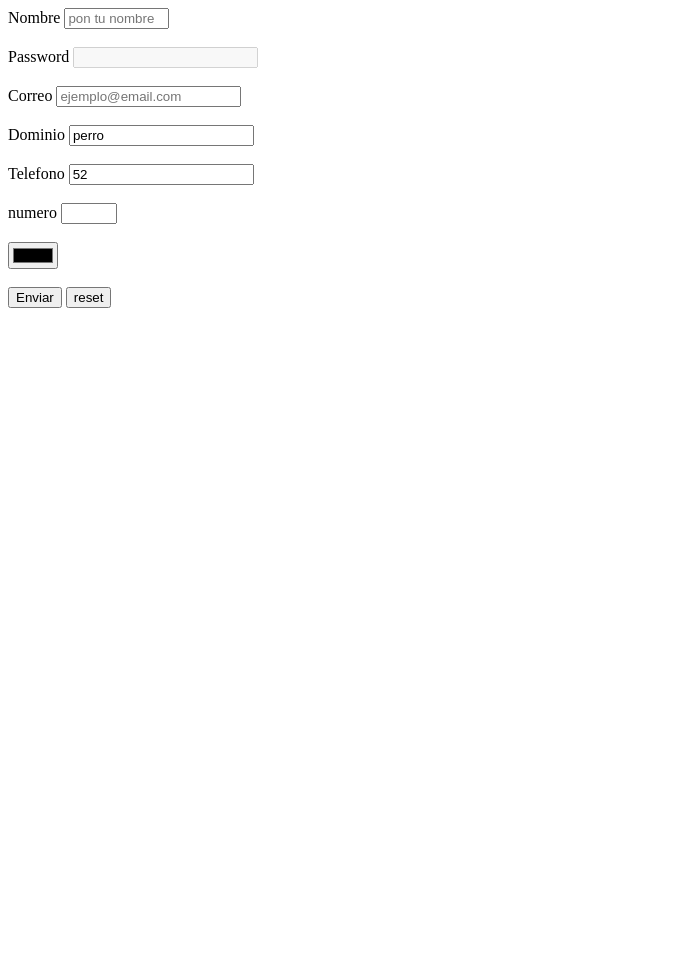
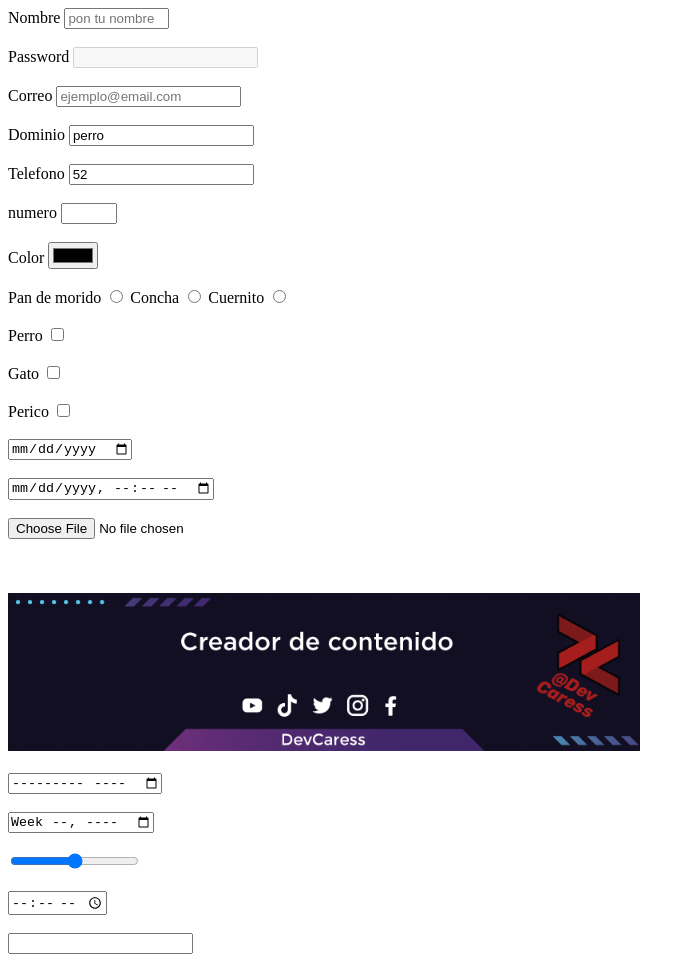
Before and after one commit to DevCaress/grupo2, a plain HTML site: page html/clase 4/formalurios.html in a window 1280 px wide. Shown: the top 957 px of the page, without its empty margins (0-695 px from the left). Before the commit the page ends 800 px from the top, so only its background shows below. Drawn offline with Linux system fonts and the light colour scheme.

Commit message:
css clase 1

```diff
--- /dev/null
+++ b/css/clase 1/css/style.css
@@ -0,0 +1,31 @@
+body{
+    background-color: blueviolet;
+    color:red
+}
+
+h1{
+    color: chartreuse;
+}
+
+p{
+    color: cornsilk;
+}
+
+#parrafo2{
+    color:cyan;
+}
+
+#parrafo3{
+    color:darkturquoise
+}
+
+
+/*
+#parrafo5,
+#parrafo6{
+    color: gold;
+} */
+
+.amarillo{
+    color:yellow;
+}
--- a/html/clase 4/formalurios.html
+++ b/html/clase 4/formalurios.html
@@ -28,9 +28,54 @@
         <label for="numero">numero</label>
         <input type="number" name="" id="numero" min="5" max="10"> <br> <br>
 
-        <input type="color" name="" id=""> <br> <br>
+        <label for="color">Color</label>
+        <input type="color" id="color"> <br> <br>
 
-        <input type="submit" value="Enviar" >
+
+
+
+
+
+        <label for="panes1">Pan de morido</label>
+        <input type="radio" name="fav_pan" id="panes1" value="Morido">
+
+        <label for="panes2">Concha</label>
+        <input type="radio" name="fav_pan" id="panes2" value="Concha">
+
+        <label for="panes3">Cuernito</label>
+        <input type="radio" name="fav_pan"  id="panes3" value="Cuernito"><br> <br>
+
+
+        <label for="perro">Perro</label>
+        <input type="checkbox" name="fav_animal" id="perro" value="perro"> <br> <br>
+
+        <label for="gato">Gato</label>
+        <input type="checkbox" name="fav_animal" id="gato" value="gato"> <br> <br>
+
+        <label for="perico"> Perico</label>
+        <input type="checkbox" name="fav_animal" id="perico" value="perico"> <br> <br>
+
+        <input type="date" name="" id="" max="2005"> <br><br>
+        <input type="datetime-local" name="" id=""> <br><br>
+
+        <input type="file" name="" id=""> <br><br>
+
+        <input type="hidden" name=""> <br><br>
+
+        <input type="image" src="img/Linkedin.png" alt="" width="50%"> <br><br>
+
+        <input type="month" name="" id=""> <br><br>
+
+        <input type="week" name="" id=""> <br><br>
+
+        <input type="range" name="" id=""> <br><br>
+
+        <input type="time" name="" id=""> <br><br>
+
+        <input type="search" name="" id=""> <br><br>
+
+
+        <input type="submit" value="Enviar">
         <input type="reset" value="reset">
 
     </form>
```
Also changed, not shown: css/clase 1/index.html (added, +33 -0 lines).
